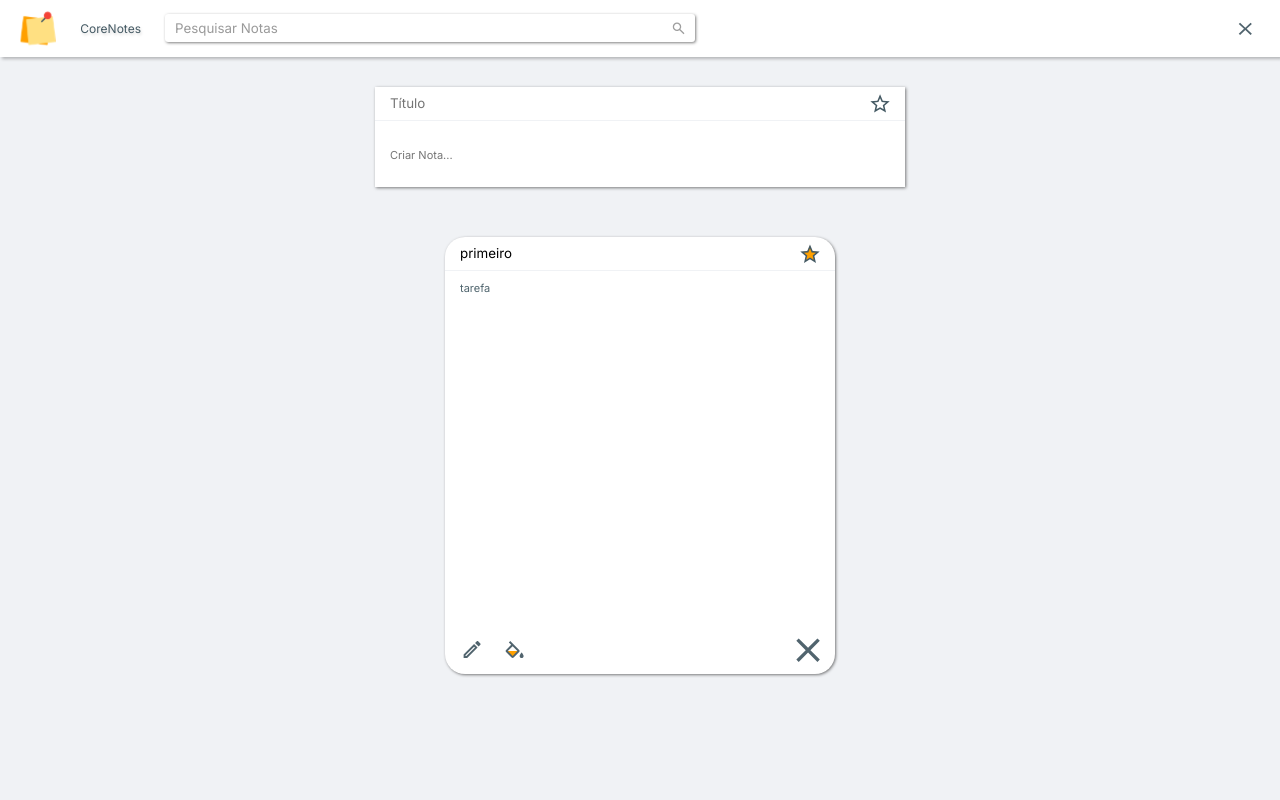
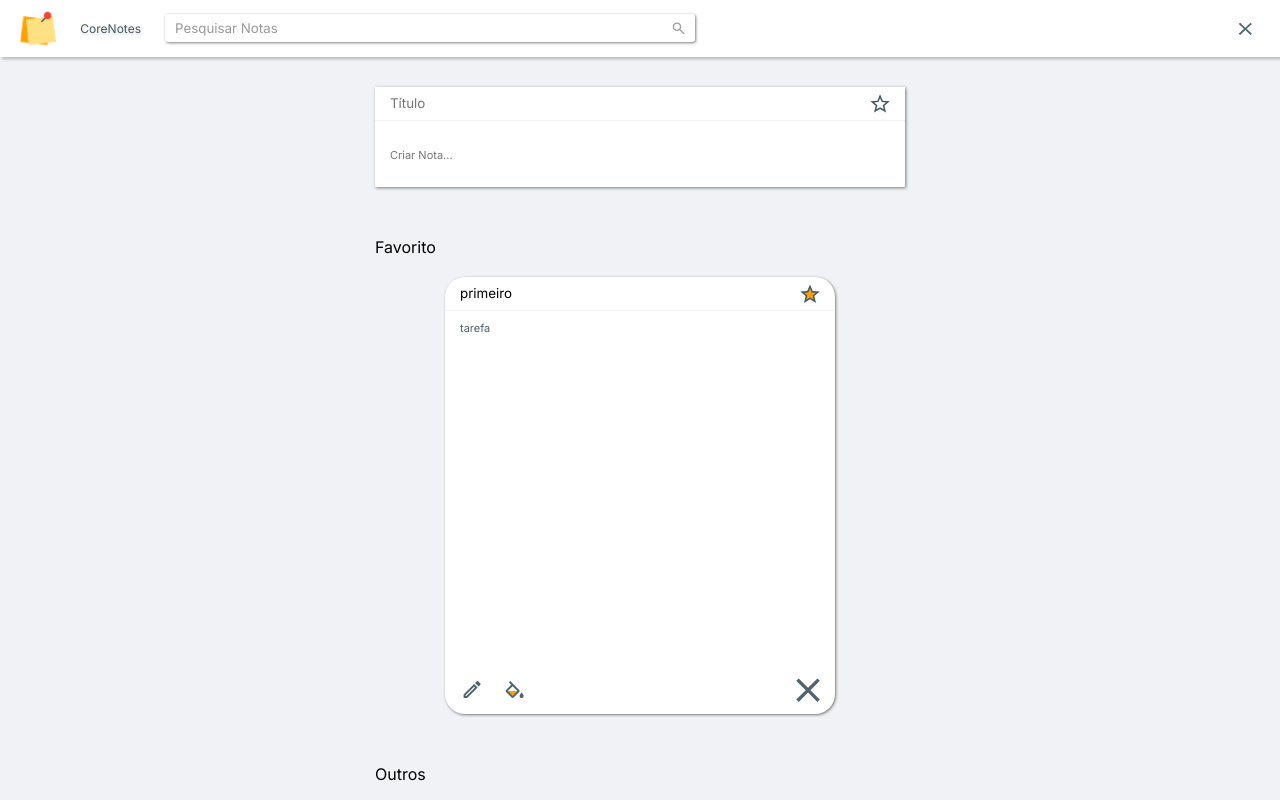
Before and after one commit to luisgustavofaria/todoListViteTs, a React (Vite) app: page / in a window 1280 px wide. Shown: the top 800 px of the page. Built offline with nearby package versions, Linux system fonts and the light colour scheme.

Commit message:
criando favorito e outros

```diff
--- a/src/App.tsx
+++ b/src/App.tsx
@@ -2,7 +2,11 @@ import { ThemeProvider } from "styled-components";
 import { defaultTheme } from "./styles/themes/default";
 import { GlobalStyle } from "./styles/global";
 import { Header } from "./components/Header";
-import { Container01, Container02 } from "./components/Container/styles";
+import {
+  Container01,
+  Container02,
+  Container03,
+} from "./components/Container/styles";
 import { Todo } from "./components/Todo";
 import { TodoForm } from "./components/TodoForm";
 import { useState } from "react";
@@ -52,10 +56,22 @@ export function App() {
       <Header />
       <Container01>
         <TodoForm onAddToDo={addToDo} />
+
         <Container02>
-          {newToDo.map((todo) => (
-            <Todo key={todo.id} todo={todo} onDeleteToDo={deleteToDo} />
-          ))}
+          <span>Favorito</span>
+          <Container03>
+            {newToDo.map((todo) => (
+              <Todo key={todo.id} todo={todo} onDeleteToDo={deleteToDo} />
+            ))}
+          </Container03>
+        </Container02>
+        <Container02>
+          <span>Outros</span>
+          <Container03>
+            {newToDo.map((todo) => (
+              <Todo key={todo.id} todo={todo} onDeleteToDo={deleteToDo} />
+            ))}
+          </Container03>
         </Container02>
       </Container01>
       <GlobalStyle />
--- a/src/components/Container/styles.ts
+++ b/src/components/Container/styles.ts
@@ -1,16 +1,37 @@
-import styled from 'styled-components';
+import styled from "styled-components";
 
 export const Container01 = styled.div`
   display: flex;
   align-items: center;
   flex-direction: column;
   padding: 0px 20px 50px;
+  gap: 50px;
 `;
 
 export const Container02 = styled.div`
   width: 100%;
   display: flex;
+  flex-direction: column;
+  align-items: center;
+  gap: 20px;
+
+  span {
+    width: 100%;
+    max-width: 530px;
+  }
+
+  @media (max-width: 800px) {
+    span {
+      width: 100%;
+      max-width: 390px;
+    }
+  }
+`;
+
+export const Container03 = styled.div`
+  width: 100%;
+  display: flex;
   justify-content: center;
   flex-flow: row wrap;
-  gap: 20px;
+  gap: 30px;
 `;
--- a/src/components/TodoForm/styles.ts
+++ b/src/components/TodoForm/styles.ts
@@ -1,11 +1,11 @@
-import styled from 'styled-components';
+import styled from "styled-components";
 
 export const ContainerForm = styled.form`
   /* border: solid 5px red; */
   width: 100%;
   max-width: 530px;
   height: 100px;
-  margin: 30px 0px 50px;
+  margin: 30px 0px 0px;
   display: flex;
   flex-direction: column;
   box-shadow: 1px 1px 3px rgba(0, 0, 0, 0.5);
```
